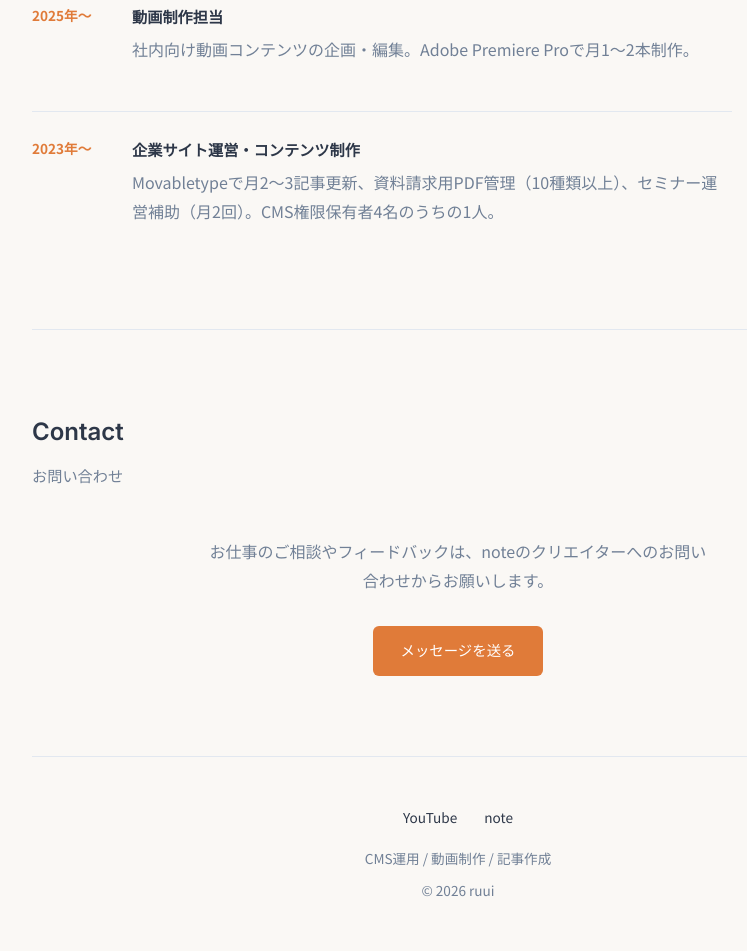
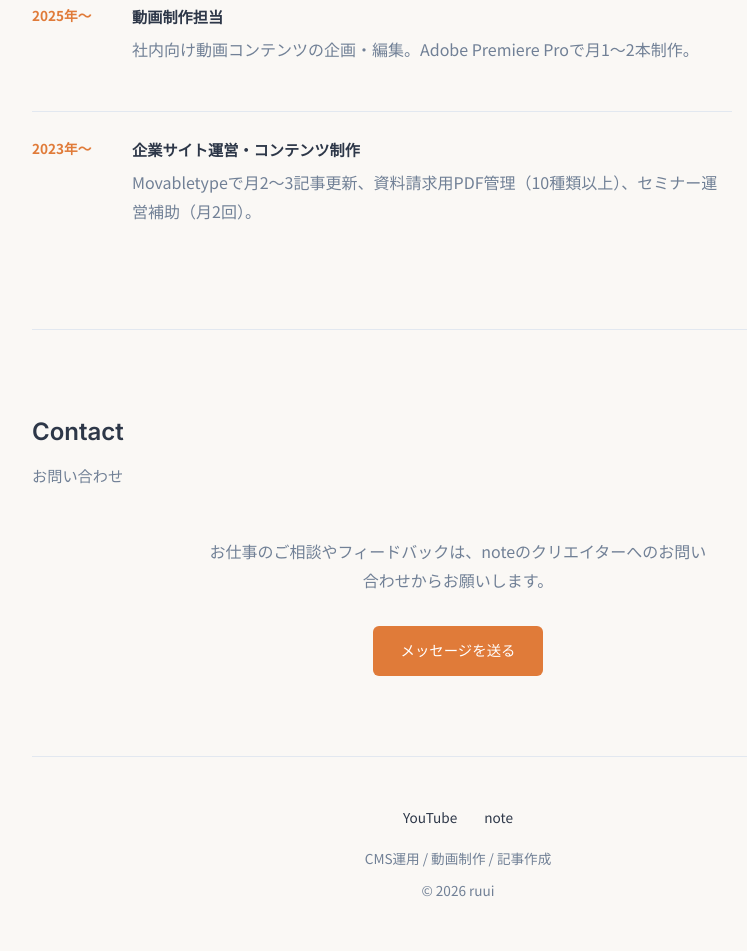
Before and after one commit to Ocasiosu/ruui-portfolio, a plain HTML site: page index.html in a window 1280 px wide. Shown: the part 2658-3609 px from the top of the page, without its empty margins (182-929 px from the left). Drawn offline with Linux system fonts and the light colour scheme.

Commit message:
Remove private CMS info

```diff
--- a/index.html
+++ b/index.html
@@ -102,7 +102,7 @@
                         <span class="timeline-date">2023年〜</span>
                         <div class="timeline-content">
                             <h5>企業サイト運営・コンテンツ制作</h5>
-                            <p>Movabletypeで月2〜3記事更新、資料請求用PDF管理（10種類以上）、セミナー運営補助（月2回）。CMS権限保有者4名のうちの1人。</p>
+                            <p>Movabletypeで月2〜3記事更新、資料請求用PDF管理（10種類以上）、セミナー運営補助（月2回）。</p>
                         </div>
                     </div>
                 </div>
```
